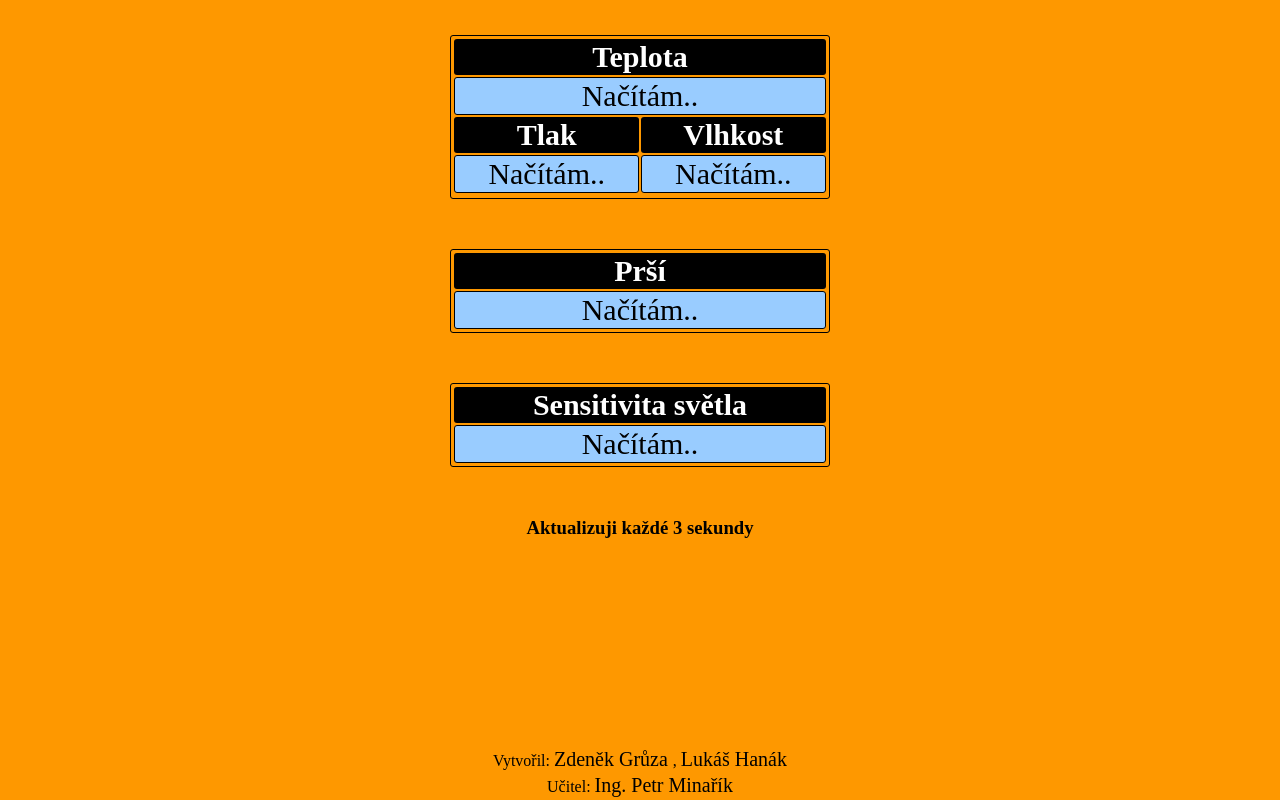
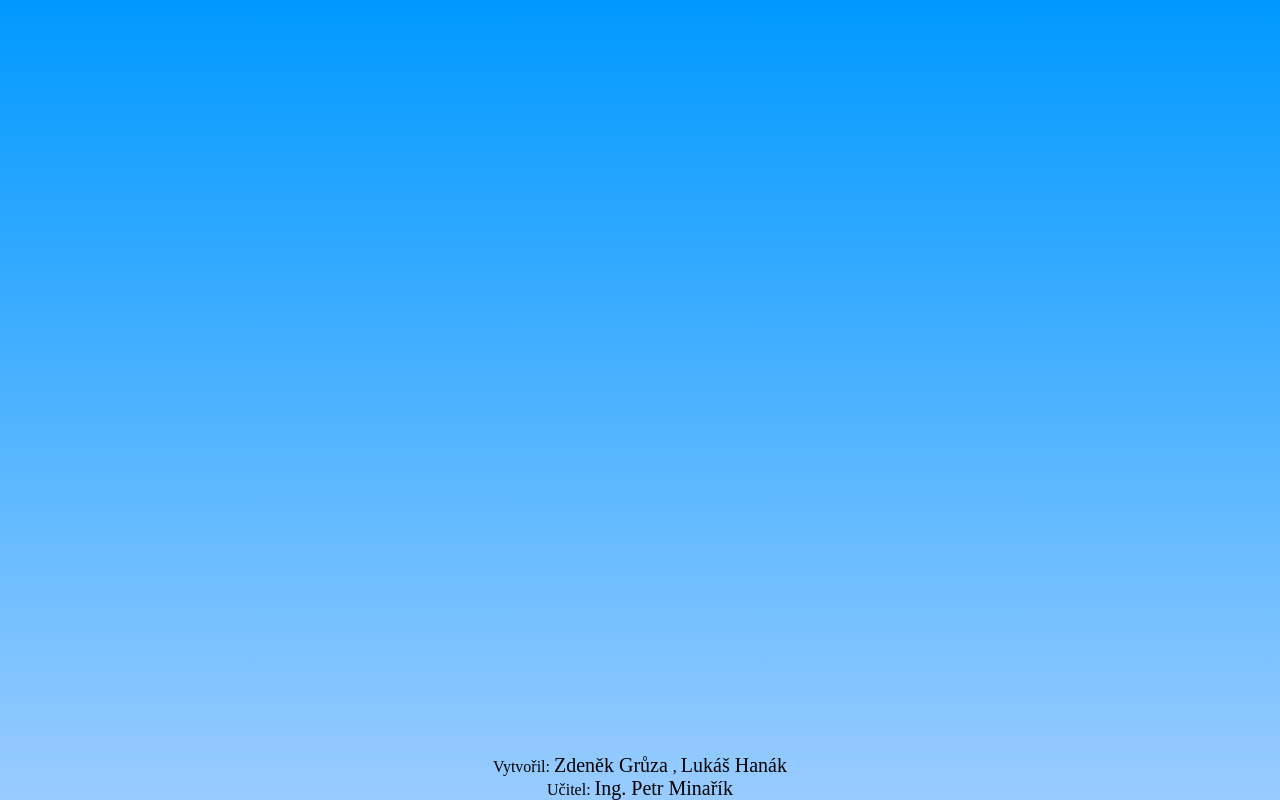
Before and after one commit to lukashanak/weatherstation, a PHP site: page / in a window 1280 px wide. Run offline with PHP 8.4, Linux system fonts and the light colour scheme; some libraries are stand-ins or nearby versions.

Commit message:
cleared useless code for new design

```diff
--- a/app/index.html
+++ b/app/index.html
@@ -1,63 +1,26 @@
 <!DOCTYPE html>
 <html>
+
 <head>
-        <meta charset="utf-8"><meta http-equiv="Content-Type">
+  <meta charset="utf-8">
+  <meta http-equiv="Content-Type">
   <title> Počasí | Teplota, tlak, vlhkost</title>
   <link rel="stylesheet" type="text/css" href="./style.css">
   <script src="https://ajax.googleapis.com/ajax/libs/jquery/3.4.1/jquery.min.js"></script>
   <script src="https://cdnjs.cloudflare.com/ajax/libs/snap.svg/0.5.1/snap.svg-min.js"></script>
-  <script src="./main.js"></script>
+  <!-- <script src="./main.js"></script> -->
+</head>
 
-    </head>
+
 <body>
-
   <div class="app">
-    <table class="center data-table">
-      <tbody>
-        <tr><th colspan="2"> Teplota</th></tr>
-        <tr> <td colspan="2">
-              <span id="temp"> Načítám.. </span>
-            </td>
-        </tr>
-        <tr><th width="50%"> Tlak</th><th width="50%"> Vlhkost</th>
-        </tr>
-        <td ><span id="pressure"> Načítám.. </span></td>
-          <td colspan="2"><span id="humidity"> Načítám.. </span></td>
-        <tr>
-
-        </tr>
-      </tbody>
-    </table>
-
-    <table class="center data-table">
-      <tbody>
-        <tr><th colspan="2"> Prší </th></tr>
-        <tr> <td colspan="2">
-              <span id="rain"> Načítám.. </span>
-            </td>
-        </tr>
-    </table>
-
-    <table class="center data-table">
-      <tbody>
-        <tr><th colspan="2"> Sensitivita světla </th></tr>
-        <tr> <td colspan="2">
-              <span id="light"> Načítám.. </span>
-            </td>
-        </tr>
-    </table>
 
   </div>
-
-<h3>Aktualizuji každé 3 sekundy</h3>
-
   <div class="podekovani">
     <p>Vytvořil: <a href="https://github.com/zgruza" target="_blank"> Zdeněk Grůza </a>, <a href="https://github.com/lukashanak" target="_blank"> Lukáš Hanák </a> </p>
     <p> Učitel: <a href="#">Ing. Petr Minařík </a> </p>
   </div>
-
 </body>
-
 <script>
 
 
--- a/app/style.css
+++ b/app/style.css
@@ -1,46 +1,14 @@
-body {
-    background-color: #FE9800;
-    text-decoration: none;
-    text-align: center;
+html {
+  height: 100%;
 }
 
-
-.app {
-  margin-top: 35px;
+body {
+  height: 100%;
+  background: linear-gradient(to bottom, #0099ff 0%, #99ccff 100%);
+  margin: 0;
+  background-repeat: no-repeat;
+  background-attachment: fixed;
 }
-
-.center {
-  margin: 1px auto;
-  width: 30%;
-  padding: 1px;
-}
-
-
-table {
-  font-size: 30px;
-}
-
-table, td {
-    border: 1px solid black;
-}
-
-table, th, td {
-  border-radius: 3px;
-}
-
-th {
-  background-color: black;
-  color: white;
-}
-
-td {
-  background-color: rgb(153, 204, 255);
-}
-
-.data-table {
-  margin-bottom: 50px;
-}
-
 
 /* footer */
 .podekovani {
@@ -51,16 +19,11 @@ td {
    text-align: center;
 }
 
-
-p < .podekovani {
+.podekovani p {
   padding: 0px;
-}
-
-p {
-	text-align: center;
+  text-align: center;
   margin-bottom: 0em;
   margin-top: 0em;
-  margin-bottom: 3px;
 }
 
 a {
```
Lines whose indentation alone changed are shown as unchanged.
